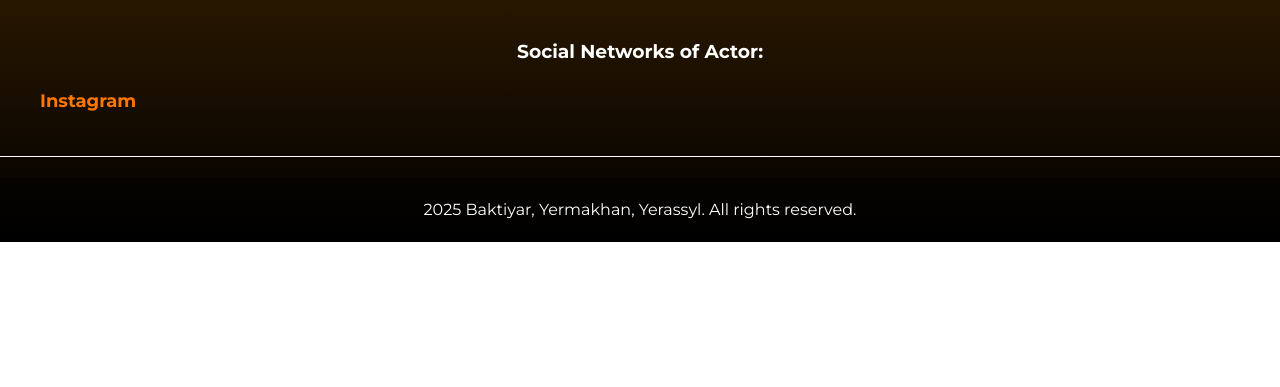
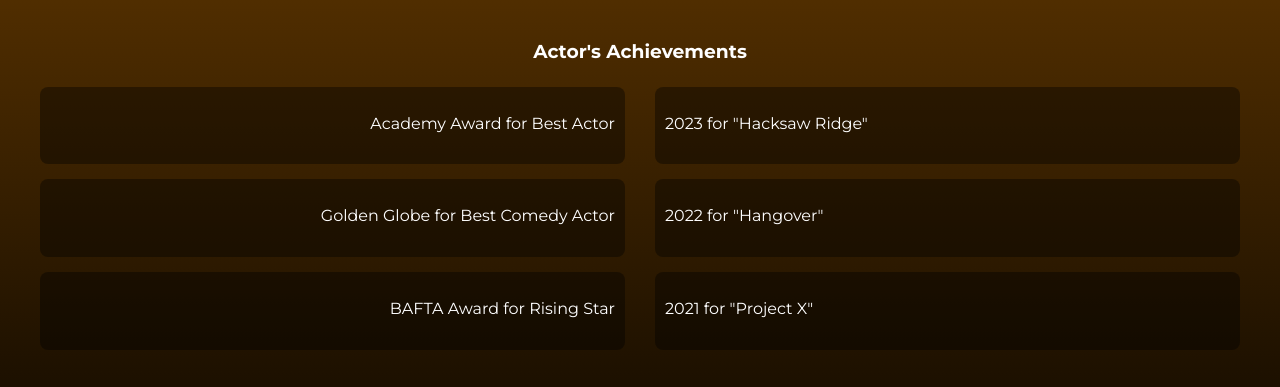
Before and after one commit to YermakhanKhamitov/KINOHUB, a plain HTML site: page kinohub.html in a window 1280 px wide. Shown: the part 1299-1686 px from the top of the page. Before the commit the page ends 1541 px from the top, so only its background shows below. Drawn offline with Linux system fonts and the light colour scheme.

Commit message:
Update kinohub.html

```diff
--- a/kinohub.html
+++ b/kinohub.html
@@ -66,6 +66,34 @@
     <img src = "цщдлыцфддыекууе.jpg">
     <img src = "супернянь.jpg">
 </div>
+<div class="achievements">
+    <h3>Actor's Achievements</h3>
+
+    <div class="achievements-grid">
+
+        <div class="achievement-award">
+            <p>Academy Award for Best Actor</p>
+        </div>
+        <div class="achievement-details">
+            <p>2023 for "Hacksaw Ridge"</p>
+        </div>
+
+        <div class="achievement-award">
+            <p>Golden Globe for Best Comedy Actor</p>
+        </div>
+        <div class="achievement-details">
+            <p>2022 for "Hangover"</p>
+        </div>
+
+        <div class="achievement-award">
+            <p>BAFTA Award for Rising Star</p>
+        </div>
+        <div class="achievement-details">
+            <p>2021 for "Project X"</p>
+        </div>
+
+    </div>
+</div>
 <h3>Social Networks of Actor:</h3>
 <a href="https://www.instagram.com/eastopia_?igsh=aHFibDA1ZzRzdWRj&utm_source=qr" target="_blank" style="color:rgb(255, 119, 0)">
 Instagram
```
